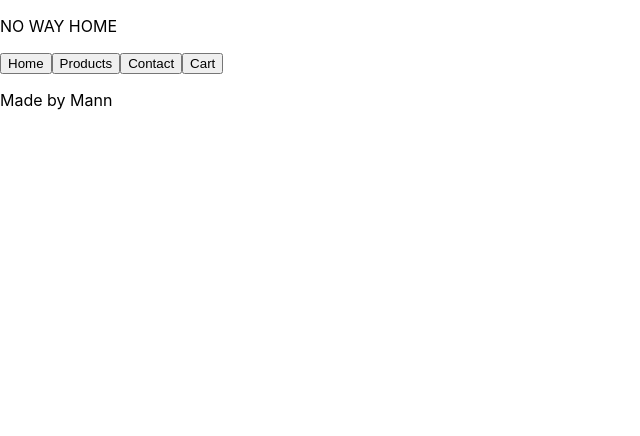
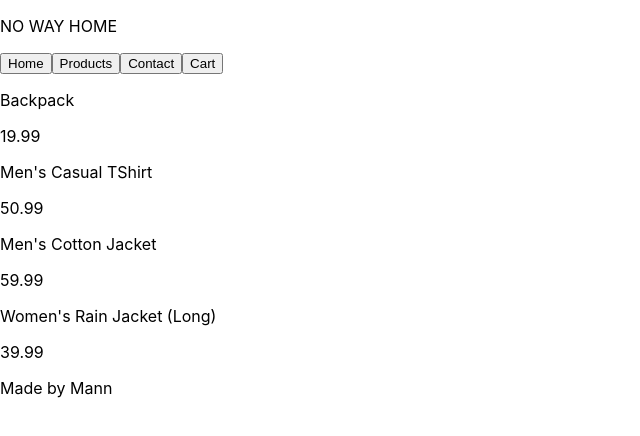
Before and after one commit to Innomer/odin-shopping-cart, a React (Create React App) app in the folder odin-shopping-cart/: page /products in a window 1280 px wide. Shown: the top 436 px of the page, without its empty margins (0-640 px from the left). Built offline with nearby package versions, Linux system fonts and the light colour scheme; the HTML template or start-up script is replaced by a standard one.

Commit message:
Product Made

```diff
--- /dev/null
+++ b/odin-shopping-cart/src/Product.js
@@ -0,0 +1,8 @@
+export default function Product(props){
+    return(
+        <div>
+            <p>{props.name}</p>
+            <p>{props.price}</p>
+        </div>
+    );
+}
--- a/odin-shopping-cart/src/ProductPage.js
+++ b/odin-shopping-cart/src/ProductPage.js
@@ -1,12 +1,20 @@
 import BottomBar from "./BottomBar";
 import NavBar from "./NavBar";
+import Product from "./Product";
 
 function ProductPage(){
+    var productList=[{name:"Backpack",price:19.99},{name:"Men's Casual TShirt",price:50.99},{name:"Men's Cotton Jacket",price:59.99},{name:"Women's Rain Jacket (Long)",price:39.99}];
     return(
         <div>
             <NavBar/>
             <div>
-
+                <div>
+                    {productList.map(product=>{
+                        return(
+                            <Product name={product.name} price={product.price} />
+                        )
+                    })}
+                </div>
             </div>
             <BottomBar/>
         </div>
```
